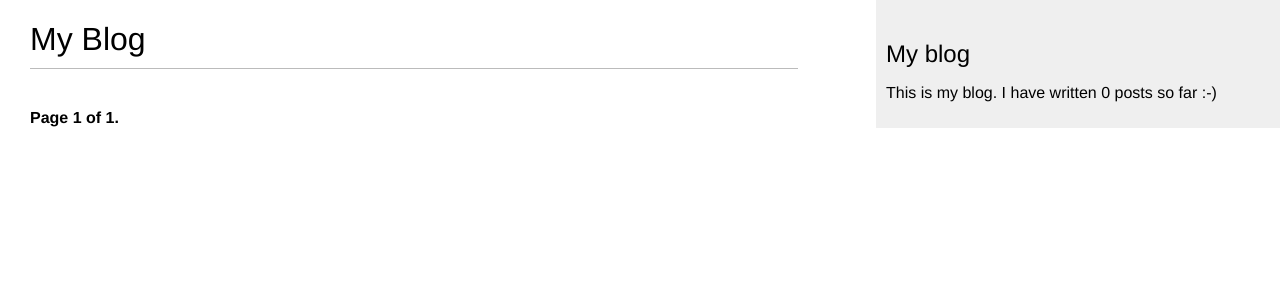
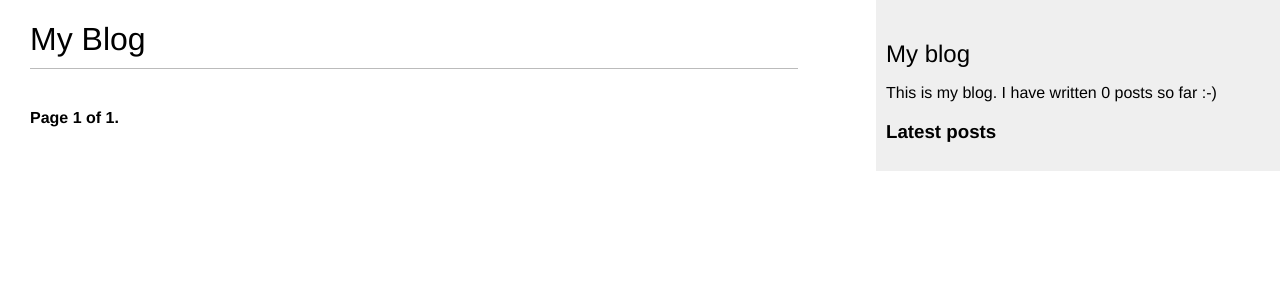
Before and after one commit to GMW99/django3, a Django app: page /blog/ in a window 1280 px wide. Shown: the top 300 px of the page. Run offline with Django 3.2, Linux system fonts and the light colour scheme; data that the repository does not hold is empty; parts of the project's set-up code (start-up, migrations or seed data) failed here and were passed over.

Commit message:
Latest Posts
Template to show latest posts

```diff
--- a/mysite/blog/templates/blog/base.html
+++ b/mysite/blog/templates/blog/base.html
@@ -14,6 +14,8 @@
   <div id="sidebar">
     <h2>My blog</h2>
     <p>This is my blog. I have written {% total_posts %} posts so far :-)</p>
+    <h3>Latest posts</h3>
+    {% show_latest_posts 5 %}
   </div>
 </body>
 </html>
--- /dev/null
+++ b/mysite/blog/templates/blog/post/latest_posts.html
@@ -0,0 +1,7 @@
+<ul>
+  {% for post in latest_posts %}
+    <li>
+      <a href="{{ post.get_absolute_url }}">{{ post.title }}</a>
+    </li>
+  {% endfor %}
+</ul>
--- a/mysite/blog/templatetags/blog_tags.py
+++ b/mysite/blog/templatetags/blog_tags.py
@@ -5,3 +5,9 @@
 @register.simple_tag
 def total_posts():
     return Post.published.count()
+
+# This speficies the template will be rendered the returned values using blog/post/latest_posts.html
+@register.inclusion_tag('blog/post/latest_posts.html')
+def show_latest_posts(count=2):
+    latest_posts = Post.published.order_by('-publish')[:count]
+    return {'latest_posts': latest_posts}
```
